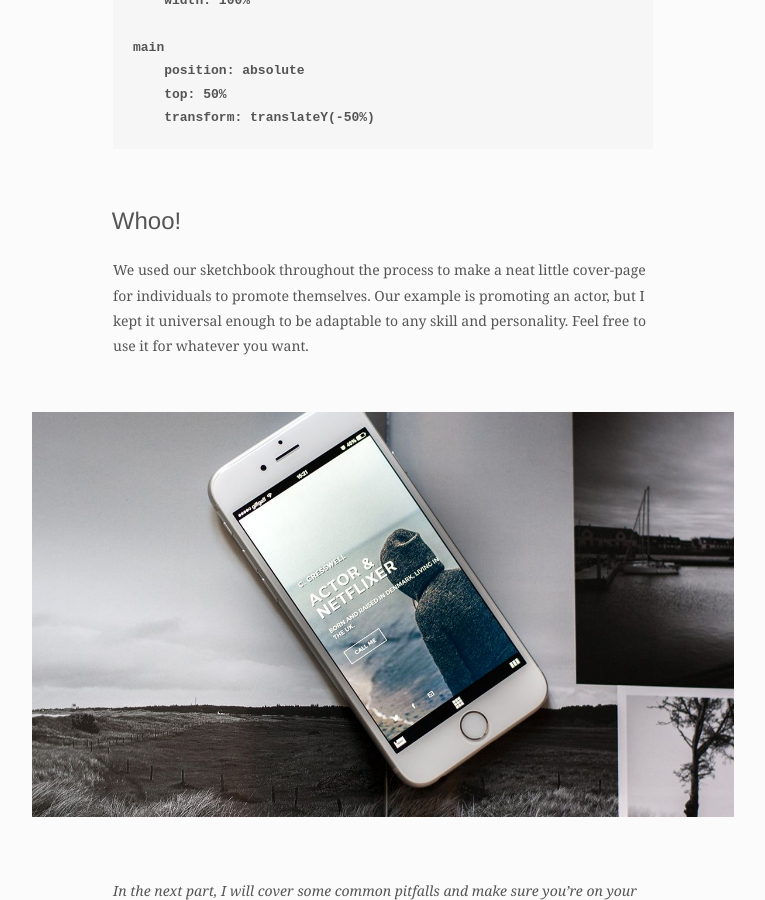
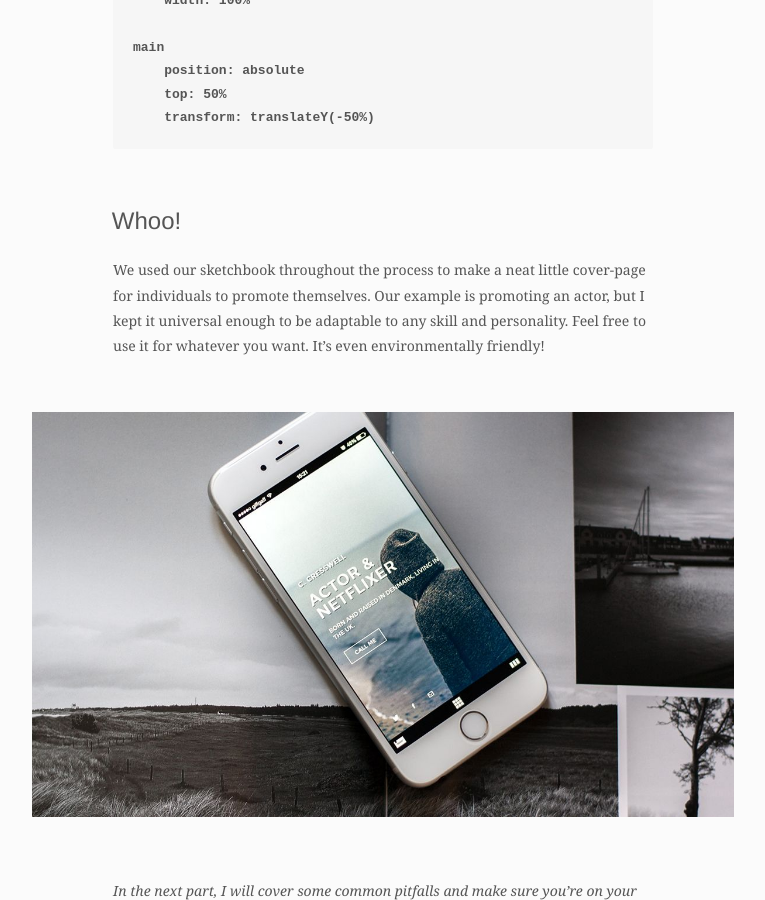
Before and after one commit to partcoffee/partcoffee.github.io, a Jekyll site: the page built from sketchbook-3.md, in a window 1280 px wide and 900 px high, scrolled down 4248 px. Shown: the whole window, without its empty margins (332-1097 px from the left). Built offline with Jekyll 4.4.1, drawn with Linux system fonts in a browser that asks for light colours.

Commit message:
Added USP

```diff
--- a/sketchbook-3.md
+++ b/sketchbook-3.md
@@ -68,7 +68,7 @@
 Whoo!
 -
 
-We used our sketchbook throughout the process to make a neat little cover-page for individuals to promote themselves. Our example is promoting an actor, but I kept it universal enough to be adaptable to any skill and personality. Feel free to use it for whatever you want.
+We used our sketchbook throughout the process to make a neat little cover-page for individuals to promote themselves. Our example is promoting an actor, but I kept it universal enough to be adaptable to any skill and personality. Feel free to use it for whatever you want. It's even environmentally friendly!
 
 <img src="../img/sketchbook/2.jpg" alt="Final outcome" class="big">
 
```
